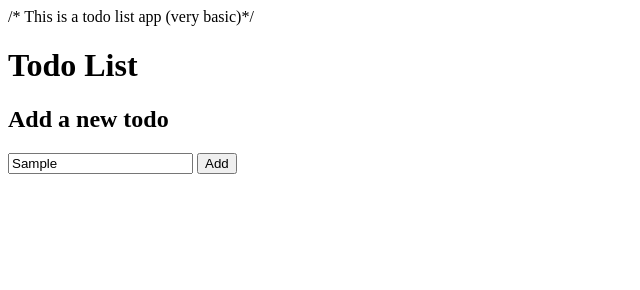
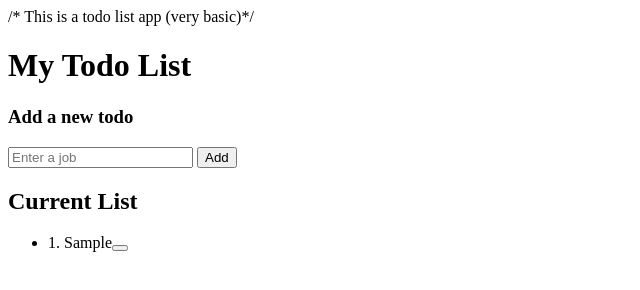
Before and after one commit to Mohd-Umair-Lari/100x-Dev-practice, a plain HTML site: page Todo-list/index.html in a window 1280 px wide. Both pictures are taken after typing "Sample" into the empty fields and a click on the button "Add". Shown: the whole page, without its empty margins (0-640 px from the left). Drawn offline with Linux system fonts and the light colour scheme.

Commit message:
step 2 todo app

```diff
--- a/Todo-list/index.html
+++ b/Todo-list/index.html
@@ -8,18 +8,32 @@
         <title>Todo List</title>
     </head>
     <body>
-        <h1>Todo List</h1>
-        <h2>Add a new todo</h2>
+        <h1>My Todo List</h1>
+        <h3>Add a new todo</h3>
         <div>
             <input type="text" id="todo-input" placeholder="Enter a job">
             <button onclick="addTodo()">Add</button>
         <div>
+            <h2>Current List</h2>
             <ul id="todo-list"></ul>
         </div>
         <script>
             const inputel=document.getElementById("todo-input"); //get the input element
+            let count=1;
             function addTodo() {
+                const todo = inputel.value;
+                const li = document.createElement("li");
+                li.textContent = `${count}. ${todo}`;
+                const deletebtn=document.createElement("button");
+                deletebtn.content="🗑️";
+                deletebtn.onclick = function() {
+                    li.remove();
+                };
+                li.append(deletebtn);
+                document.getElementById("todo-list").appendChild(li);
                 console.log(inputel.value);
+                count++;
+                inputel.value="";
             }
         </script>
     </body>
```
